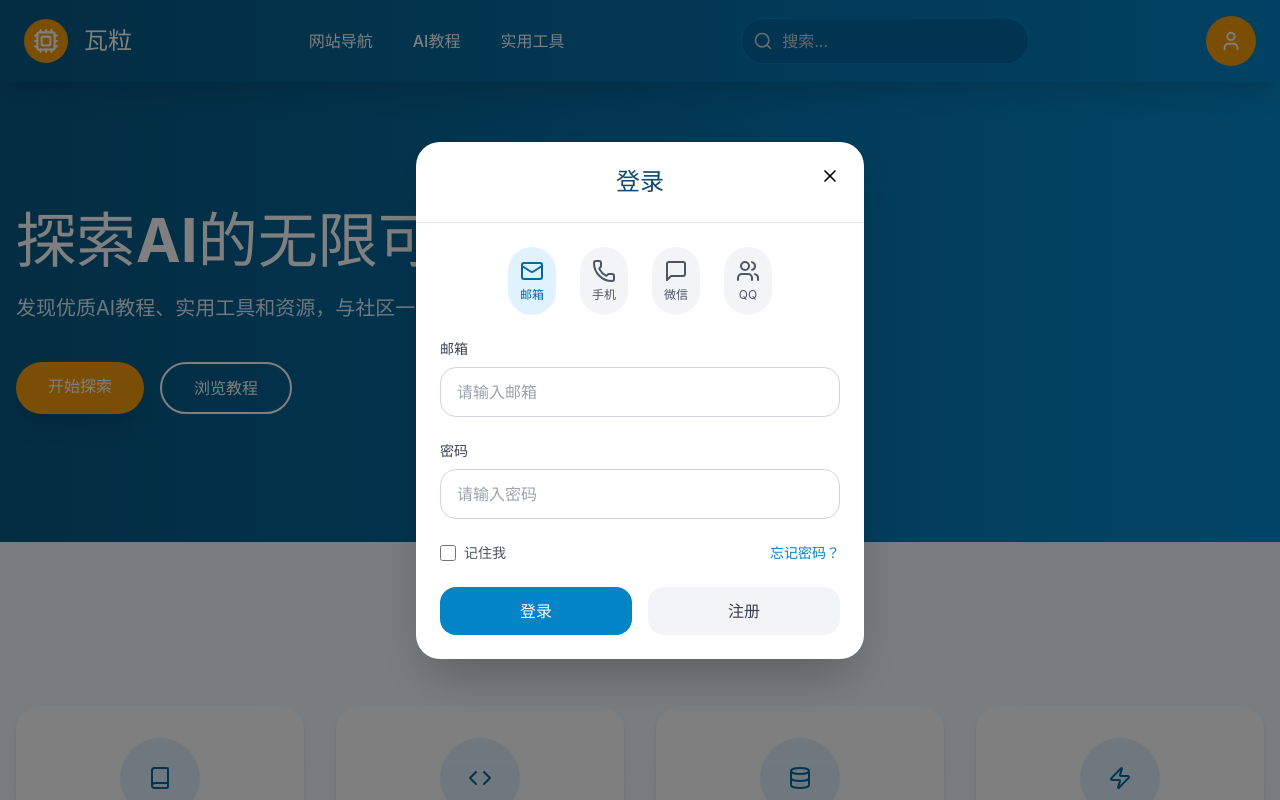
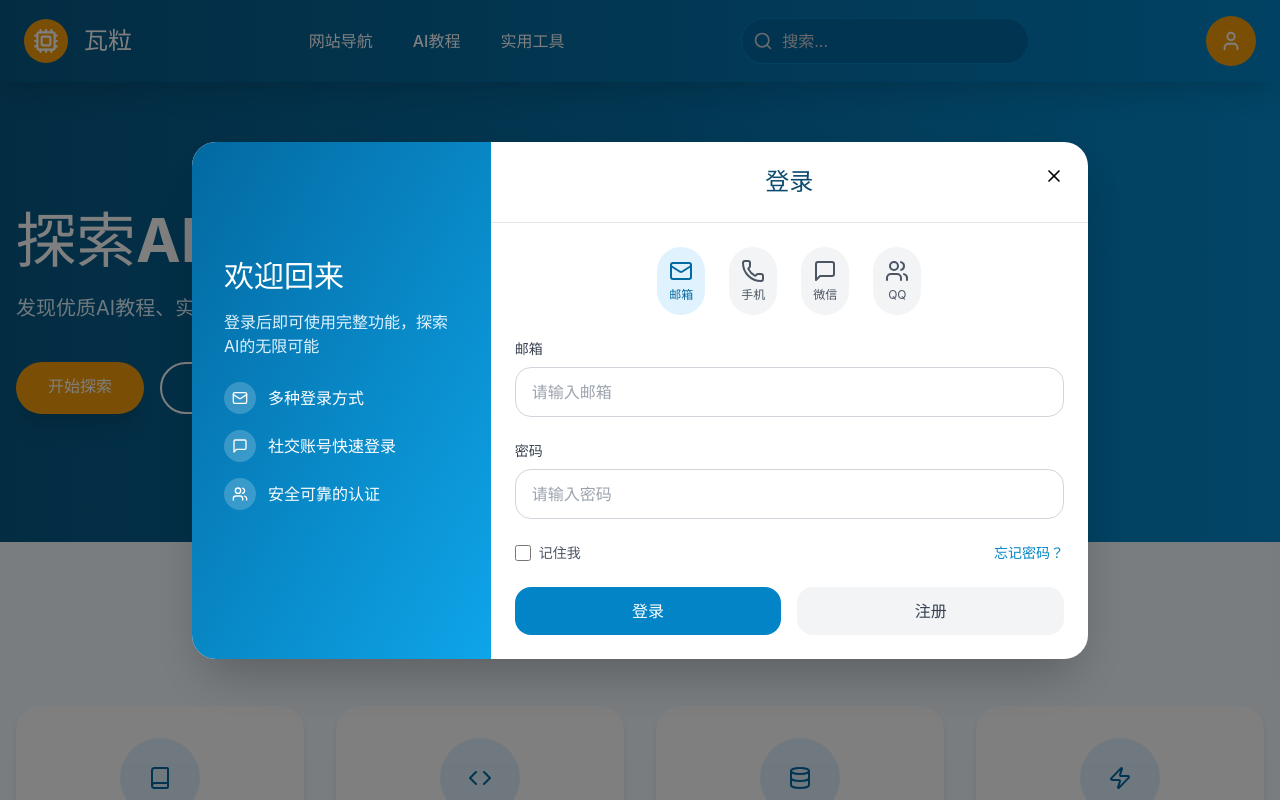
Before and after one commit to CNHB5678/-56789, a React (Vite) app: page / in a window 1280 px wide. Both pictures are taken after a click on the button "登录". Shown: the top 800 px of the page. Built offline with nearby package versions, Linux system fonts and the light colour scheme.

Commit message:
feat: AI学习平台功能需求
Co-authored-by: traeagent <traeagent@users.noreply.github.com>

```diff
--- a/src/components/LoginModal.tsx
+++ b/src/components/LoginModal.tsx
@@ -39,7 +39,41 @@ const LoginModal = ({ isOpen, onClose, onLoginSuccess }: LoginModalProps) => {
 
   return (
     <div className="fixed inset-0 bg-black bg-opacity-50 flex items-center justify-center z-50 p-4">
-      <div className="bg-white rounded-2xl shadow-2xl max-w-md w-full max-h-[90vh] overflow-y-auto">
+      <div className="bg-white rounded-2xl shadow-2xl max-w-4xl w-full max-h-[80vh] overflow-hidden flex flex-col md:flex-row">
+        {/* 左侧：品牌和说明 */}
+        <div className="hidden md:flex md:w-1/3 bg-gradient-to-br from-primary-700 to-primary-500 p-8 flex flex-col justify-center">
+          <div className="mb-8">
+            <h2 className="text-3xl font-bold text-white mb-4">
+              欢迎回来
+            </h2>
+            <p className="text-primary-100 mb-6">
+              登录后即可使用完整功能，探索AI的无限可能
+            </p>
+            <div className="space-y-4">
+              <div className="flex items-center gap-3 text-white">
+                <div className="w-8 h-8 rounded-full bg-white bg-opacity-20 flex items-center justify-center">
+                  <Mail size={16} />
+                </div>
+                <span>多种登录方式</span>
+              </div>
+              <div className="flex items-center gap-3 text-white">
+                <div className="w-8 h-8 rounded-full bg-white bg-opacity-20 flex items-center justify-center">
+                  <MessageSquare size={16} />
+                </div>
+                <span>社交账号快速登录</span>
+              </div>
+              <div className="flex items-center gap-3 text-white">
+                <div className="w-8 h-8 rounded-full bg-white bg-opacity-20 flex items-center justify-center">
+                  <Users size={16} />
+                </div>
+                <span>安全可靠的认证</span>
+              </div>
+            </div>
+          </div>
+        </div>
+
+        {/* 右侧：表单 */}
+        <div className="w-full md:w-2/3 max-h-[80vh] overflow-y-auto">
           {/* 头部 */}
           <div className="relative p-6 border-b">
             <h2 className="text-2xl font-bold text-primary-900 text-center">
@@ -247,6 +281,7 @@ const LoginModal = ({ isOpen, onClose, onLoginSuccess }: LoginModalProps) => {
           </form>
         </div>
       </div>
+    </div>
   );
 };
 
```
Lines whose indentation alone changed are shown as unchanged.
